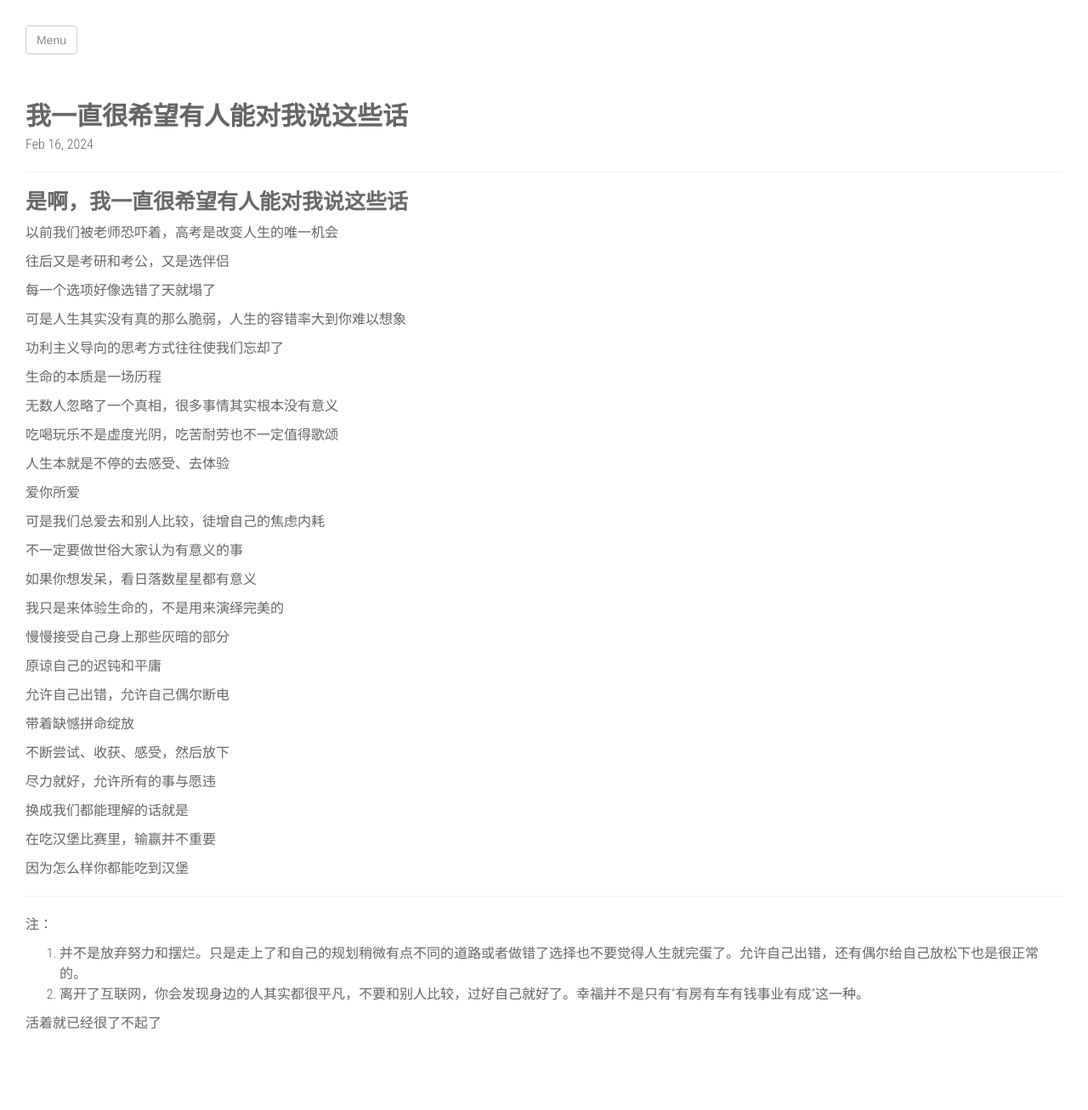
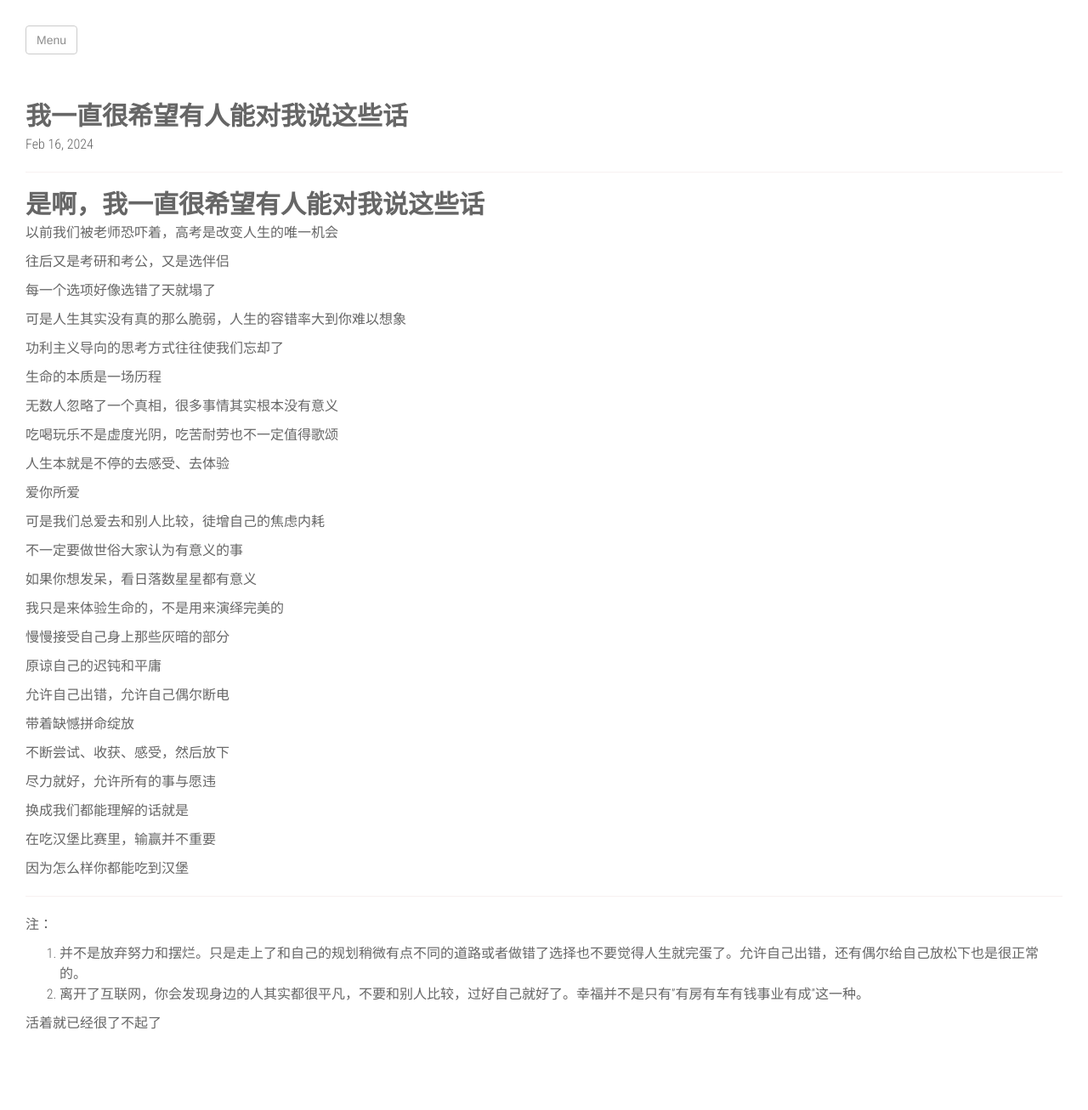
Before and after one commit to zashine/zashine.github.io, a Jekyll site: the page built from _posts/2024-02-16-我一直很希望有人能对我说这些话.md, in a window 1280 px wide. Shown: the whole page at 85% size. Built offline with Jekyll 4.4.1, drawn with Linux system fonts in a browser that asks for light colours; nearby versions of some CDN libraries.

```diff
--- a/_posts/2024-02-16-我一直很希望有人能对我说这些话.md
+++ b/_posts/2024-02-16-我一直很希望有人能对我说这些话.md
@@ -6,7 +6,7 @@ comments: true
 categories: thinking
 ---
 
-# 是啊，我一直很希望有人能对我说这些话
+## 是啊，我一直很希望有人能对我说这些话 ##
 
 以前我们被老师恐吓着，高考是改变人生的唯一机会
 
```
